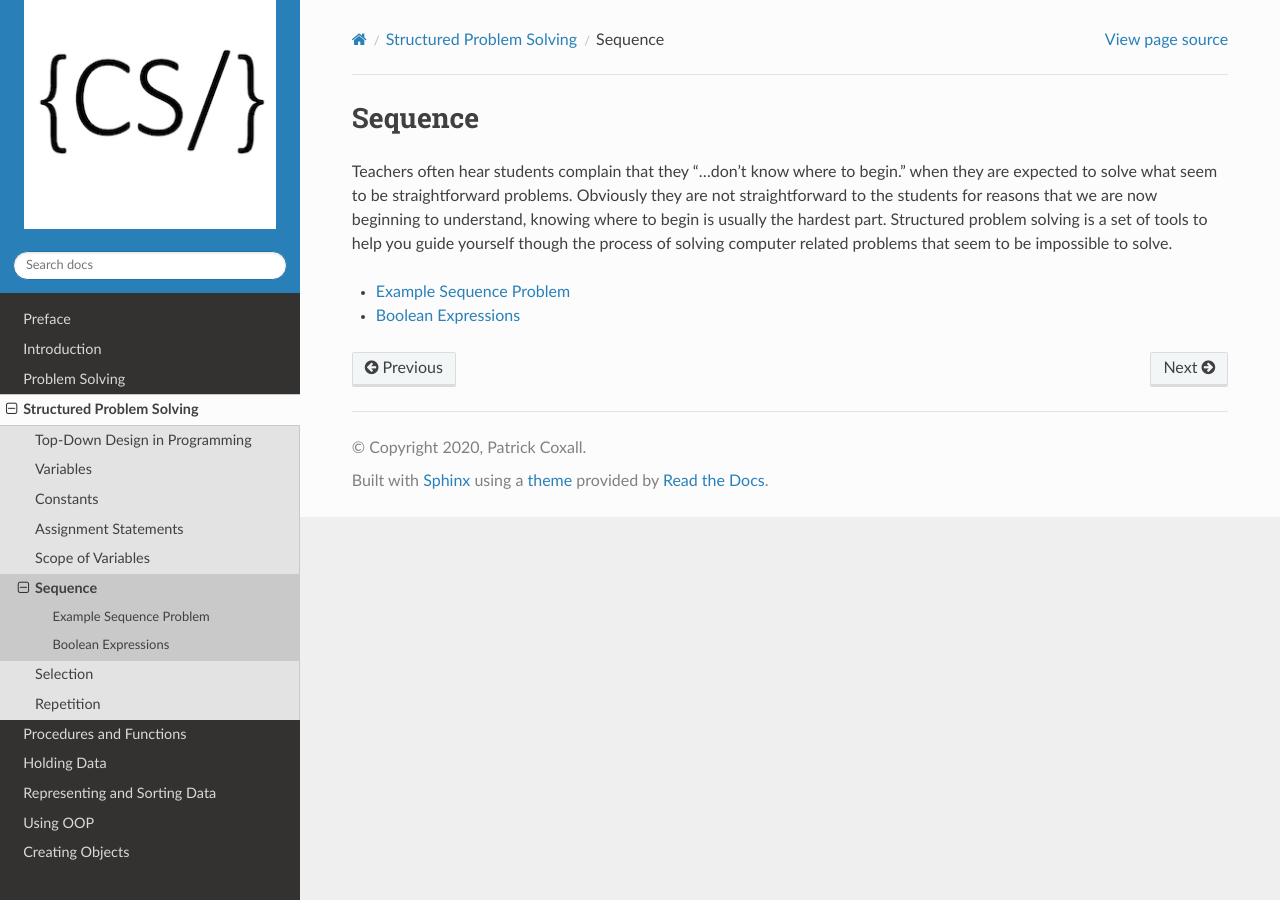
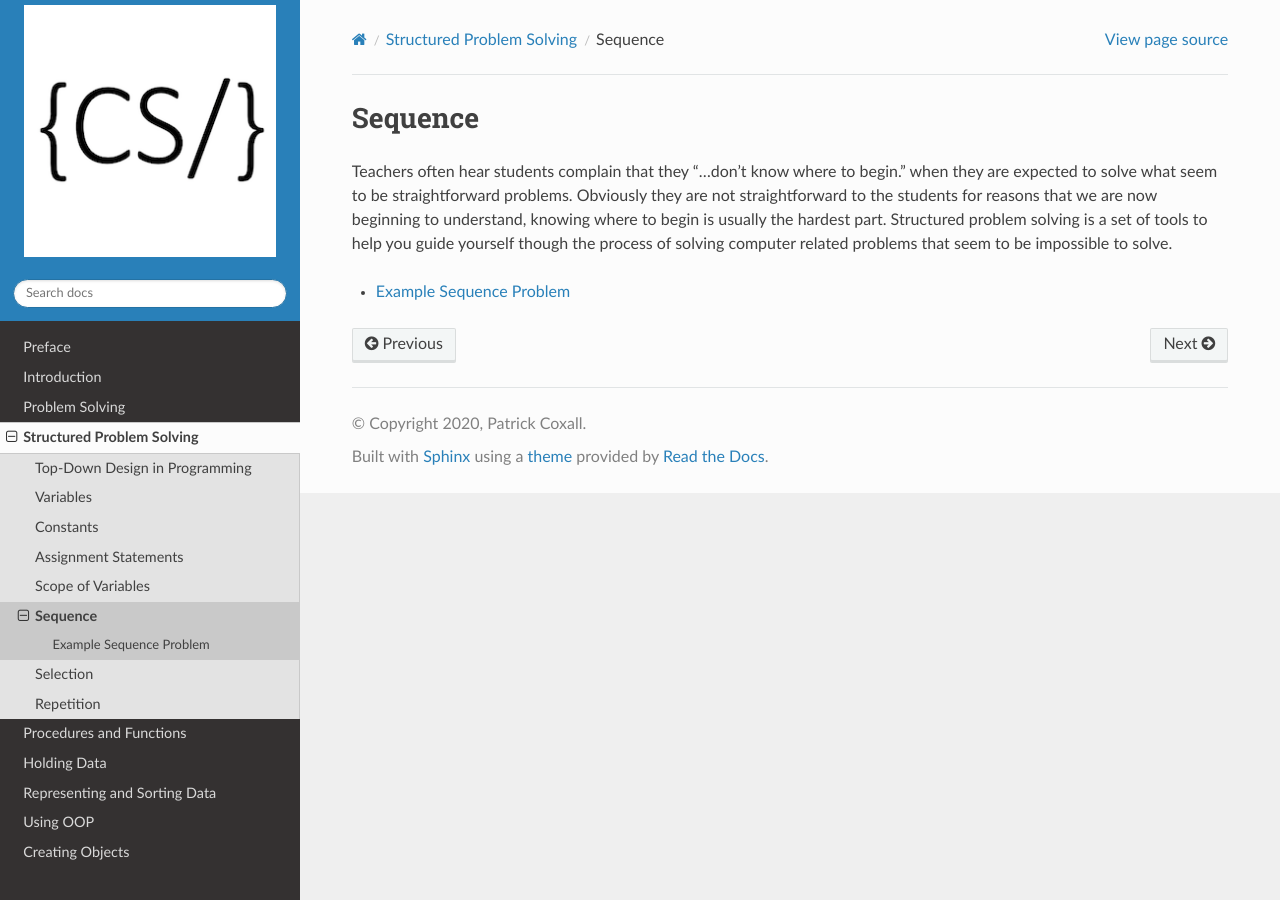
Before and after one commit to Mr-Coxall/Computer-Based-Problem-Solving, a Sphinx documentation site: the page built from docs/structured-problem-solving/sequence.rst, in a window 1280 px wide. Built offline with Sphinx 7.4.7 and the Read the Docs theme 2.0.0, drawn with Linux system fonts in a browser that asks for light colours; pages that are not in the unit, such as notebooks, are missing from menus.

```diff
--- a/docs/structured-problem-solving/sequence.rst
+++ b/docs/structured-problem-solving/sequence.rst
@@ -10,4 +10,3 @@ Teachers often hear students complain that they "...don't know where to begin."
    :glob:
 
    Example Sequence Problem <example-sequence-problem>
-   Boolean Expressions <boolean-expressions>
```
Also changed, not shown: docs/problem-solving/images/flowchart-example.png, docs/problem-solving/images/lamp_flow-chart.png (deleted).
